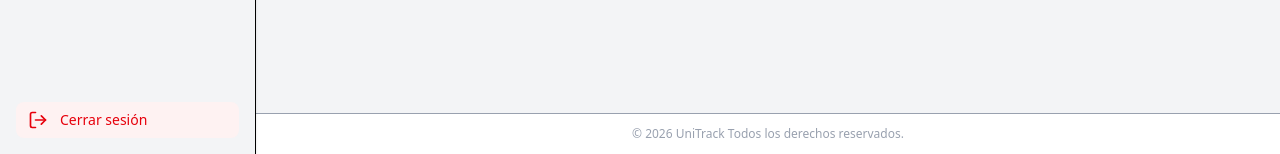
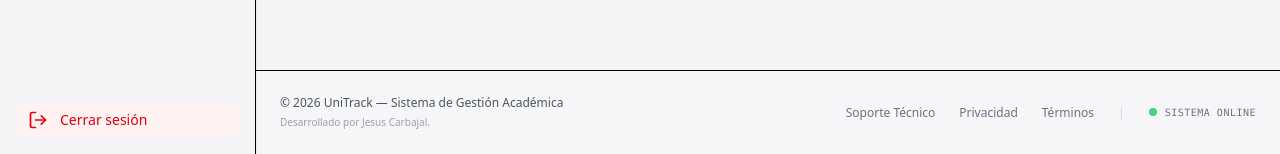
Before and after one commit to 80chucho08/UniTrack, a React app in the folder frontend/: page /dashboard in a window 1280 px wide. Shown: the part 646-800 px from the top of the page. Built offline with nearby package versions, Linux system fonts and the light colour scheme; no server answers; sample sign-in values are in the browser's storage; the HTML template or start-up script is replaced by a standard one.

Commit message:
fix: al footer para hacerlo mas formal y despeus agregale logica

```diff
--- a/frontend/src/components/AppFooter.tsx
+++ b/frontend/src/components/AppFooter.tsx
@@ -1,8 +1,33 @@
 export function AppFooter() {
+  const currentYear = new Date().getFullYear();
+
   return (
-    <footer className="border-t bg-white text-xs text-gray-400 text-center py-3">
-      © {new Date().getFullYear()} UniTrack
-      Todos los derechos reservados.
+    <footer className="border-t bg-gray-50/50 px-6 py-6">
+      <div className="flex flex-col md:flex-row items-center justify-between gap-4">
+
+        {/* Lado Izquierdo: Copyright */}
+        <div className="flex flex-col items-center md:items-start gap-1">
+          <p className="text-xs font-medium text-gray-600">
+            © {currentYear} UniTrack — Sistema de Gestión Académica
+          </p>
+          <p className="text-[10px] text-gray-400">
+            Desarrollado por Jesus Carbajal.
+          </p>
+        </div>
+
+        {/* Lado Derecho: Enlaces de Utilidad */}
+        <nav className="flex items-center gap-6 text-xs text-gray-500">
+          <a href="#" className="hover:text-blue-600 transition-colors">Soporte Técnico</a>
+          <a href="#" className="hover:text-blue-600 transition-colors">Privacidad</a>
+          <a href="#" className="hover:text-blue-600 transition-colors">Términos</a>
+          <span className="hidden md:inline text-gray-300">|</span>
+          <div className="flex items-center gap-2">
+            <span className="h-2 w-2 rounded-full bg-green-500 animate-pulse" />
+            <span className="text-[10px] font-mono uppercase tracking-wider">Sistema Online</span>
+          </div>
+        </nav>
+
+      </div>
     </footer>
   );
 }
```
